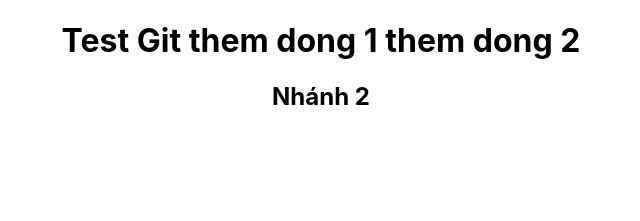
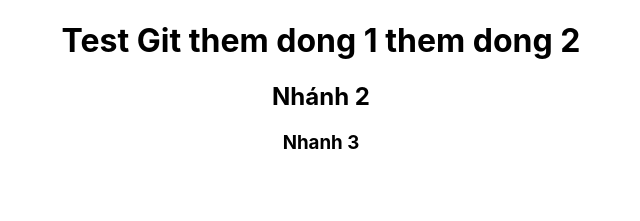
Before and after one commit to hoangvanthanh-125/git-demo, a React (Create React App) app: page / in a window 1280 px wide. Shown: the top 221 px of the page, without its empty margins (319-959 px from the left). Built offline with nearby package versions, Linux system fonts and the light colour scheme.

Commit message:
commit 3

```diff
--- a/src/App.js
+++ b/src/App.js
@@ -22,6 +22,7 @@ function App({ initValue = 0 }) {
     them dong 2
      </h1>
      <h2>Nhánh 2</h2>
+     <h3>Nhanh 3</h3>
     </div>
   );
 }
```
